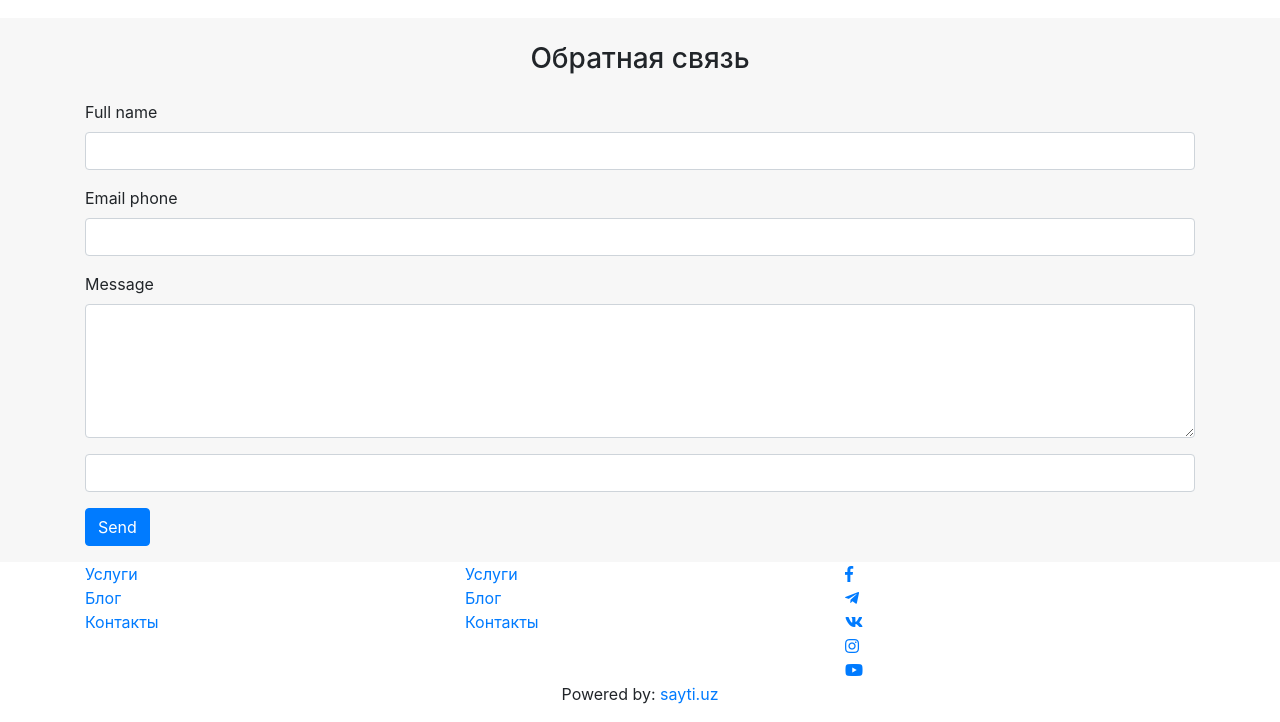
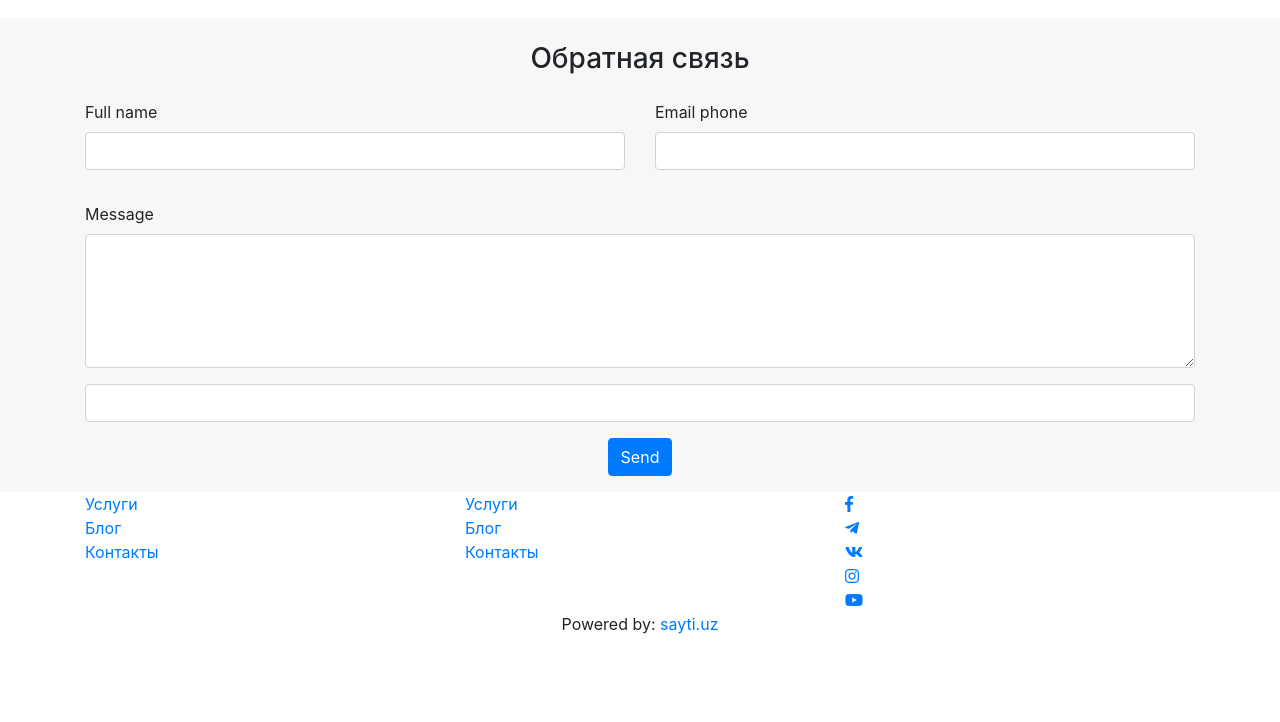
Before and after one commit to ShamsiddinToshmirzaev/sayti.uz, a Yii app: template frontend/views/site/contact.php in a window 1280 px wide. Shown: the part 670-1392 px from the top of the page. After the commit the page ends 1304 px from the top, so only its background shows below. Run offline with PHP 8.4 and a stand-in for Yii, Linux system fonts and the light colour scheme; the template is opened without the code that fills it, so the values that code supplies are empty; form fields are guessed from the names that the template uses; some libraries are stand-ins or nearby versions.

Commit message:
Contact form in frontend fixed

```diff
--- a/frontend/views/site/contact.php
+++ b/frontend/views/site/contact.php
@@ -64,63 +64,39 @@ use yii\helpers\Url;
 </div>
 
 
-<section>
-    <div class="container" style="margin-top: 20px;
-    background-color: #F7F7F7; max-width: 100%;">
+<section style="margin-top: 20px;
+    background-color: #F7F7F7;">
+    <div class="container">
         <div class="row">
             <div class="col-md-12">
                 <h3 class="text-center upperCase mt-4 mb-4">Обратная связь</h3>
             </div>
-
-            <div class="contacts container">
-                <div class="row">
             <div class="col-md-12">
                 <?php $form = ActiveForm::begin(); ?>
-
+                <div class="form-group">
+                    <div class="row">
+                        <div class="col-md-6">
                             <?= $form->field($model, 'full_name')->textInput() ?>
-
+                        </div>
+                        <div class="col-md-6">
                             <?= $form->field($model, 'email_phone')->textInput() ?>
-
+                        </div>
+                    </div>
+                </div>
+                <div class="form-group">
                     <?= $form->field($model, 'message')->textArea(array('rows' => 5)) ?>
-
+                </div>
                 <?=
                 $form->field($model, 'verifyCode')->label(false)->widget(Captcha::class, ['captchaAction' => 'site/captcha',
                     'template' => '<div class="row"><div class="col-sm-6">{image}</div><div class="col-sm-6">{input}</div></div>',
                     'options' => ['class' => 'form-control', 'placeholder' => Yii::t('app', 'Verify Code')],
                 ])
                 ?>
-
                 <div class="form-group" style="align-content: center">
-                            <?= Html::submitButton(Yii::t('app', 'Send'), ['class' => 'btn btn-primary pull-center;']) ?>
-                        </div>
-
-                        <?php ActiveForm::end(); ?>
-                    </div>
-
+                    <?= Html::submitButton(Yii::t('app', 'Send'), ['class' => 'btn btn-primary d-block mx-auto mb-4;']) ?>
                 </div>
             </div>
-            <br>
-            <br><br/>
-
-            <!--            <div class="col-md-12">-->
-            <!--                <form action="">-->
-            <!--                    <div class="form-group">-->
-            <!--                        <div class="row">-->
-            <!--                            <div class="col-md-6">-->
-            <!--                                <input type="text" class="form-control mb-lg-0 mb-3" id="usr" name="username" placeholder="Ф.И.О">-->
-            <!--                            </div>-->
-            <!--                            <div class="col-md-6">-->
-            <!--                                <input type="text" class="form-control" id="usr" name="username" placeholder="Номер телефона">-->
-            <!--                            </div>-->
-            <!--                        </div>-->
-            <!--                    </div>-->
-            <!--                    <div class="form-group">-->
-            <!--                        <textarea class="form-control" rows="5" id="comment" placeholder="Сообщение"></textarea>-->
-            <!--                    </div>-->
-            <!--                    <button type="submit" class="btn btn-primary d-block mx-auto mb-4">Отправить</button>-->
-            <!--                </form>-->
-            <!--            </div>-->
-
+            <?php ActiveForm::end(); ?>
         </div>
     </div>
 </section>
```
Also changed, not shown: frontend/web/app-images/store/sites/1/Screenshot from 2019-09-30 08-34-09.png (added), frontend/web/app-images/store/sites/7/Screenshot from 2019-09-30 08-34-09.png (added), storage/data/articles/2/Screenshot from 2019-09-30 08-34-17.png (added), 12 other files. Lines whose indentation alone changed are shown as unchanged.
